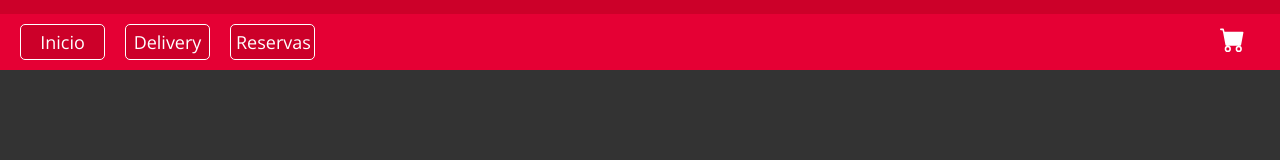
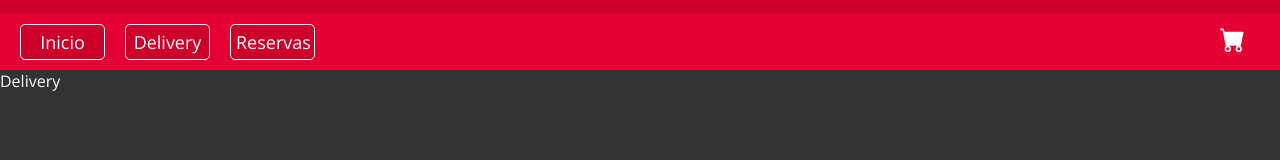
Before and after one commit to AugustoMoraez/LandingPage-Pizzaria, a React (Vite) app: page /delivery in a window 1280 px wide. Shown: the part 126-286 px from the top of the page. Built offline with nearby package versions, Linux system fonts and the light colour scheme; a web font is replaced by a local one.

Commit message:
rotas e paginas-beta feitas

```diff
--- a/src/App.tsx
+++ b/src/App.tsx
@@ -2,7 +2,10 @@ import { Main } from "./AppStyle";
 import { Banner } from "./Componentes/banner/banner";
 import { Header } from "./Componentes/header/header";
 import { Route,Routes } from "react-router-dom";
-import { Home } from "./pages/home/Home";
+import { Home } from "./pages/home/home";
+import { Delivery } from "./pages/delivery/delivery";
+import { Reserva } from "./pages/reserva/reserva";
+import {Cart} from "./pages/Cart/Cart";
 
 function App() {
 
@@ -14,6 +17,9 @@ function App() {
 
       <Routes>
         <Route path="/" element={<Home/>}/>
+        <Route path="/delivery" element={<Delivery/>}/>
+        <Route path="/carrinho" element={<Cart/>}/>
+        <Route path="/reserva" element={<Reserva/>}/>
 
       </Routes>
 
--- a/src/Componentes/banner/banner.tsx
+++ b/src/Componentes/banner/banner.tsx
@@ -1,5 +1,6 @@
 import { BannerBox, ContainerBanner } from ".";
 import { Container } from "../../AppStyle";
+import { useNavigate } from "react-router-dom";
 import  pizza  from "../../assets/images/pizza.png";
 import  pizza2  from "../../assets/images/pizza2.png";
 import  pizza3  from "../../assets/images/pizza3.png";
@@ -8,11 +9,14 @@ import  pizza4 from "../../assets/images/pizza4.png";
 
 
 export const Banner = () => {
+
+    const nav = useNavigate()
+
     return(
         <ContainerBanner>
             <Container>
                 <BannerBox>
-                <div className="logo">PizzariaKing</div>
+                <div className="logo" onClick={()=>nav("/")}>PizzariaKing</div>
                 <div className="banner">
                     <div>
                         <img src={pizza} alt="Banner" />
--- a/src/Componentes/banner/index.ts
+++ b/src/Componentes/banner/index.ts
@@ -16,6 +16,7 @@ export const BannerBox = styled.div`
     .logo{
         font-family: 'Fasthand';
         font-size: 40px;
+        cursor: pointer;
     }
 
 
--- a/src/Componentes/header/header.tsx
+++ b/src/Componentes/header/header.tsx
@@ -1,21 +1,23 @@
 import { ContainerNav, Menu } from ".";
-import { Container } from "../../AppStyle";
+import { useNavigate } from "react-router-dom";
 import { BsFillCartFill } from "react-icons/bs";
 
 export const Header = () => {
+
+    const nav = useNavigate();
     return (
         <ContainerNav>
             <Menu>
                 <nav>
                     <ul>
                         <li>
-                            <button>Inicio</button>
+                            <button onClick={()=>nav("/")}>Inicio</button>
                         </li>
                         <li>
-                            <button>Delivery</button>
+                            <button onClick={()=>nav("/delivery")}>Delivery</button>
                         </li>
                         <li>
-                            <button>Reservas</button>
+                            <button onClick={()=>nav("/reserva")}>Reservas</button>
                         </li>
                     </ul>
                 </nav>
--- /dev/null
+++ b/src/pages/Cart/Cart.tsx
@@ -0,0 +1,7 @@
+export const Cart = () => {
+    return(
+        <div className="">
+            carrinho
+        </div>
+    )
+}
--- /dev/null
+++ b/src/pages/delivery/delivery.tsx
@@ -0,0 +1,7 @@
+export const Delivery = () => {
+    return(
+        <div>
+            Delivery
+        </div>
+    )
+}
--- /dev/null
+++ b/src/pages/reserva/reserva.tsx
@@ -0,0 +1,5 @@
+export const Reserva = () => {
+    return(
+        <div className="">Reserva</div>
+    )
+}
```
